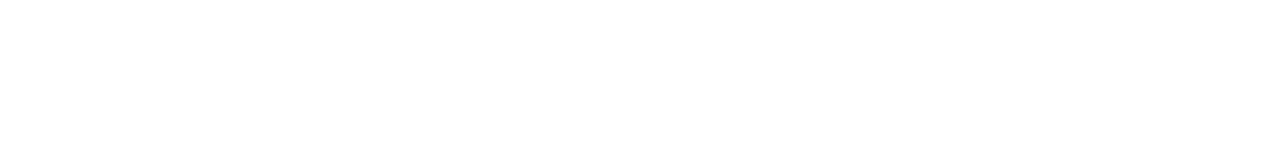
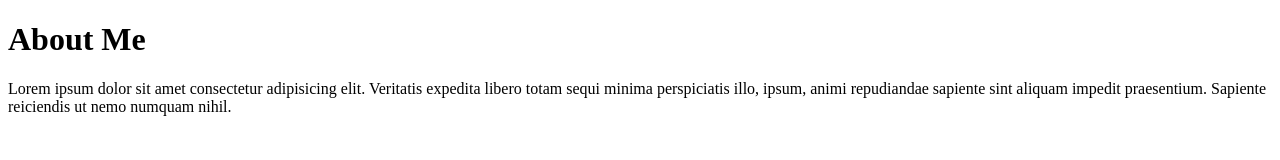
Before and after one commit to GodInAllHisGlory/SimpleHTTPServer, a plain HTML site: page template/about.html in a window 1280 px wide. Drawn offline with Linux system fonts and the light colour scheme.

Commit message:
Just some nice changes to these template files

```diff
--- a/template/about.html
+++ b/template/about.html
@@ -0,0 +1,12 @@
+<!DOCTYPE html>
+<html lang="en">
+    <head>
+        <meta charset="UTF-8">
+        <title>About me</title>
+    </head>
+
+    <body>
+            <h1>About Me</h1>
+            <p>Lorem ipsum dolor sit amet consectetur adipisicing elit. Veritatis expedita libero totam sequi minima perspiciatis illo, ipsum, animi repudiandae sapiente sint aliquam impedit praesentium. Sapiente reiciendis ut nemo numquam nihil.</p>
+    </body>
+</html>
--- a/template/index.html
+++ b/template/index.html
@@ -3,8 +3,8 @@
 <head>
     <meta charset="UTF-8">
     <title>Simple HTTP Server</title>
-    <link rel="stylesheet" href="../static/style.css">
-    <script src="../static/code.js" defer></script>
+    <link rel="stylesheet" href="style.css">
+    <script src="code.js" defer></script>
 </head>
 <body>
         <h1 id = "welcome">Welcome to Simple HTTP Server</h1>
```
